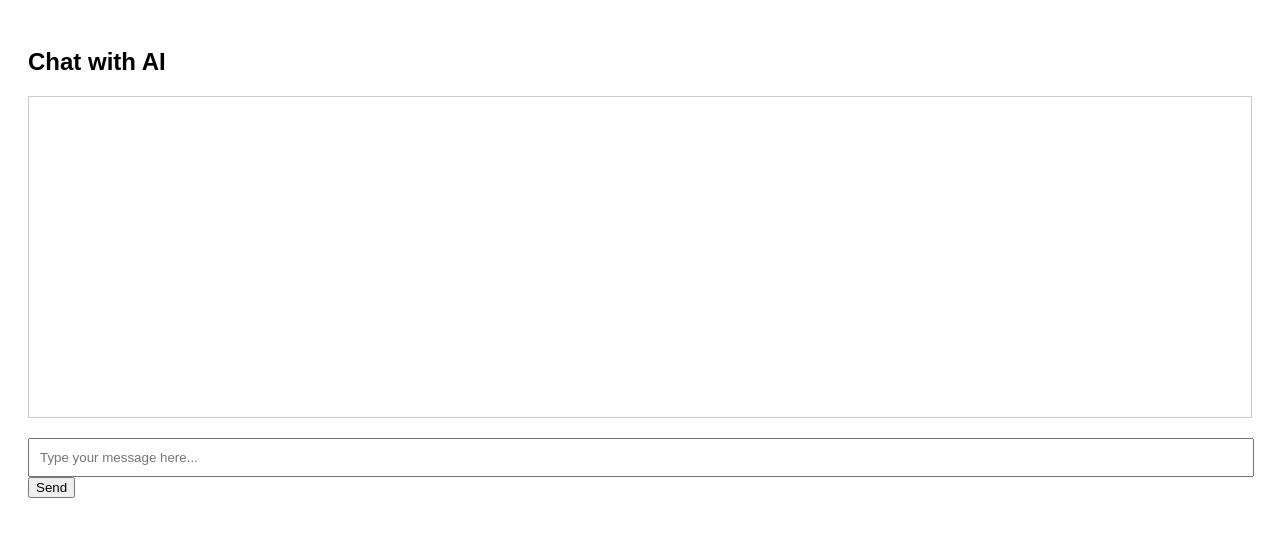
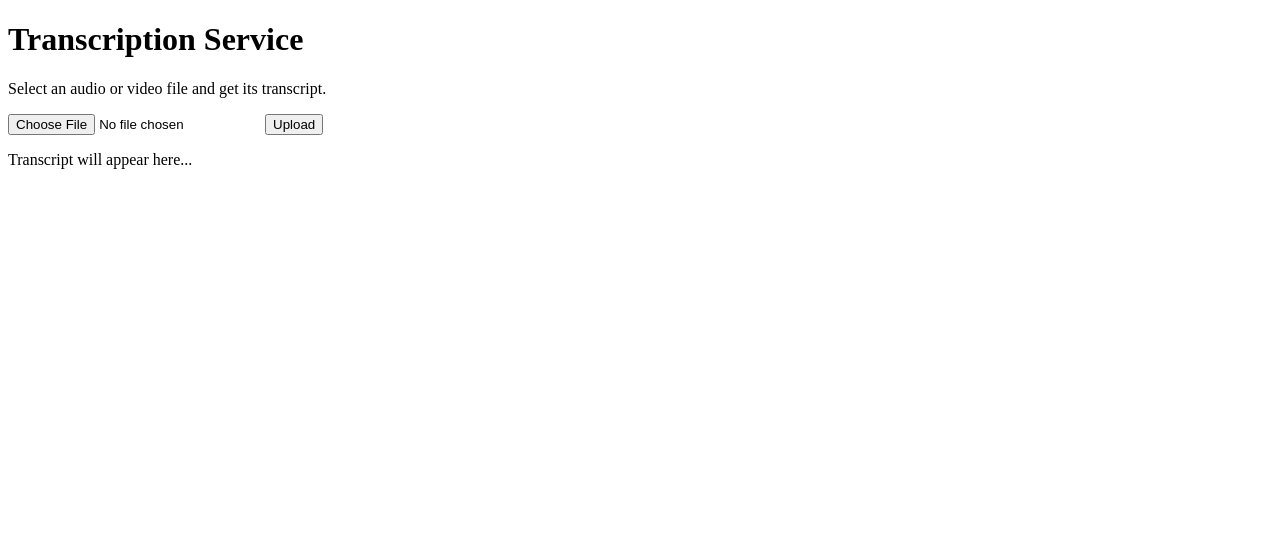
Before and after one commit to fromparis/Gem, a Flask app: page / in a window 1280 px wide. Shown: the top 537 px of the page. Run offline with Flask 3, Linux system fonts and the light colour scheme.

Commit message:
Update index.html

```diff
--- a/templates/index.html
+++ b/templates/index.html
@@ -2,53 +2,34 @@
 <html lang="en">
 <head>
     <meta charset="UTF-8">
-    <meta name="viewport" content="width=device-width, initial-scale=1.0">
-    <title>Chat with AI</title>
-    <style>
-        body { font-family: Arial, sans-serif; padding: 20px; }
-        #chat-container { padding: 10px; border: 1px solid #ccc; min-height: 300px; margin: 20px 0; }
-        #user-input { width: calc(100% - 22px); padding: 10px; }
-    </style>
+    <title>Upload Audio/Video for Transcription</title>
 </head>
 <body>
-    <h2>Chat with AI</h2>
-    <div id="chat-container"></div>
-    <input type="text" id="user-input" placeholder="Type your message here..." onkeypress="if(event.keyCode==13){sendMessage();}">
-    <button onclick="sendMessage()">Send</button>
+    <h1>Transcription Service</h1>
+    <p>Select an audio or video file and get its transcript.</p>
+    <form id="uploadForm" enctype="multipart/form-data">
+        <input type="file" id="fileInput" name="file" accept="audio/*,video/*">
+        <button type="button" onclick="uploadFile()">Upload</button>
+    </form>
+    <div id="transcript">
+        <p>Transcript will appear here...</p>
+    </div>
 
     <script>
-        function sendMessage() {
-            var userInput = document.getElementById('user-input');
-            var chatContainer = document.getElementById('chat-container');
-            if (userInput.value.trim() === '') return;
-
-            // Display user's message in chat container
-            var userMessage = document.createElement('div');
-            userMessage.textContent = 'You: ' + userInput.value;
-            chatContainer.appendChild(userMessage);
-
-            // Prepare the data to send
-            var data = { message: userInput.value };
-
-            // Make a POST request to the Flask server
-            fetch('/chat', {
+        function uploadFile() {
+            var form = document.getElementById('uploadForm');
+            var formData = new FormData(form);
+            fetch('/upload', {
                 method: 'POST',
-                headers: {
-                    'Content-Type': 'application/json',
-                },
-                body: JSON.stringify(data),
+                body: formData,
             })
             .then(response => response.json())
             .then(data => {
-                // Display AI's response in chat container
-                var aiMessage = document.createElement('div');
-                aiMessage.textContent = 'AI: ' + data.response;
-                chatContainer.appendChild(aiMessage);
+                document.getElementById('transcript').innerHTML = `<p>Transcript: ${data.transcript}</p>`;
             })
-            .catch(error => console.error('Error:', error));
-
-            // Clear the input field
-            userInput.value = '';
+            .catch(error => {
+                console.error('Error:', error);
+            });
         }
     </script>
 </body>
```
